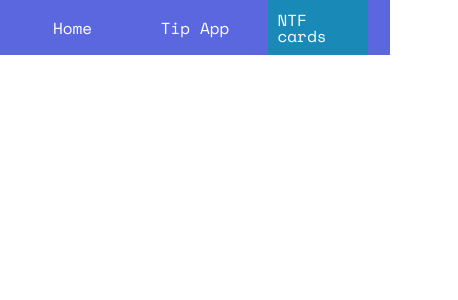
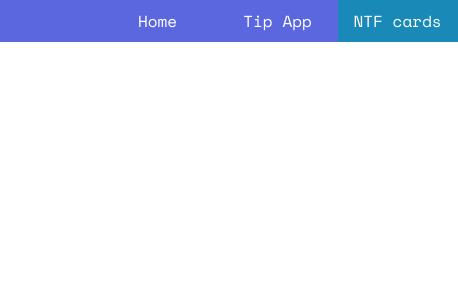
Before and after one commit to martinnovak22/React_cookbook, a React (Vite) app: page /nft-cards/1 in a window 390 px wide. Shown: the top 300 px of the page, 458 px wide, since content can reach past the window. Built offline with nearby package versions, Linux system fonts and the light colour scheme.

Commit message:
minor css fixes
- fixing buggy height of page

```diff
--- a/index.html
+++ b/index.html
@@ -7,7 +7,7 @@
     <title>TipCalculator</title>
   </head>
   <body>
-    <div id="root"></div>
+    <div id="root" class="root__container"></div>
     <script type="module" src="/src/main.tsx"></script>
   </body>
 </html>
--- a/src/App.tsx
+++ b/src/App.tsx
@@ -10,7 +10,7 @@ function App() {
   return (
     <>
       <NavBar />
-      <div>
+      <div className={"routesBox"}>
         <Routes>
           <Route path={"/"} element={<HomePage />} />
           <Route path={"/tip-app"} element={<TipCalculator />} />
--- a/src/modules/HomePage/styles/homePage.css
+++ b/src/modules/HomePage/styles/homePage.css
@@ -1,5 +1,5 @@
 .HP {
-  height: 95vh;
+  height: 100%;
   display: flex;
   flex-direction: column;
   justify-content: center;
--- a/src/styles/global.css
+++ b/src/styles/global.css
@@ -121,15 +121,23 @@ table {
   box-sizing: border-box;
 }
 
+.root__container {
+  height: 100vh;
+}
+
+.routesBox {
+  height: 95%;
+}
+
 .navbar {
-  height: 55px;
+  height: 5%;
   display: flex;
   justify-content: center;
   background-color: #5a67de;
 }
 
 .navbar__list {
-  width: 100%;
+  width: 50%;
   display: flex;
   justify-content: space-evenly;
 }
@@ -141,6 +149,7 @@ table {
 }
 
 .navbar__item-text {
+  min-width: 150px;
   height: 100%;
   display: flex;
   justify-content: center;
@@ -152,7 +161,7 @@ table {
 }
 
 @media only screen and (max-width: 600px) {
-  .navbar__item {
-    width: 100px;
+  .navbar__item-text {
+    min-width: 120px;
   }
 }
```
